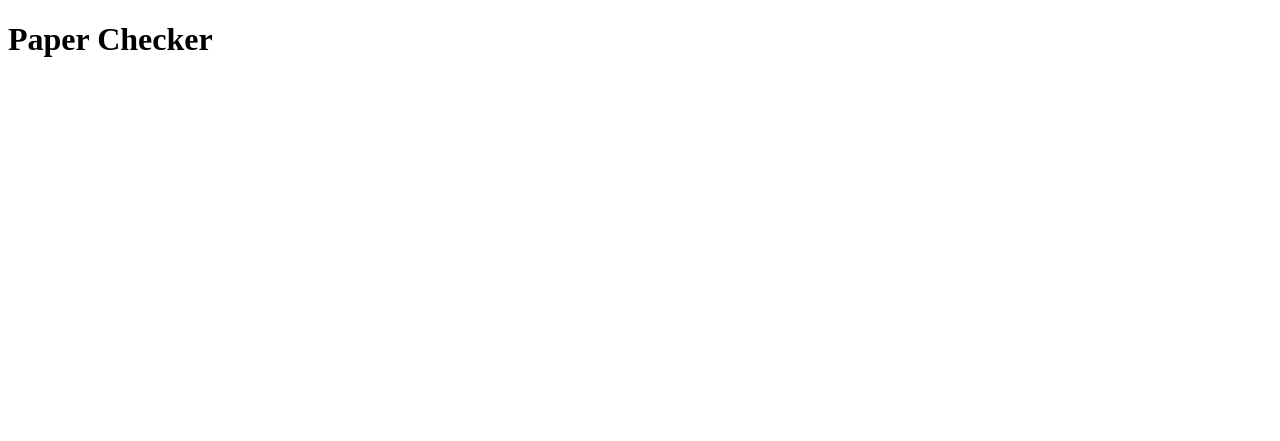
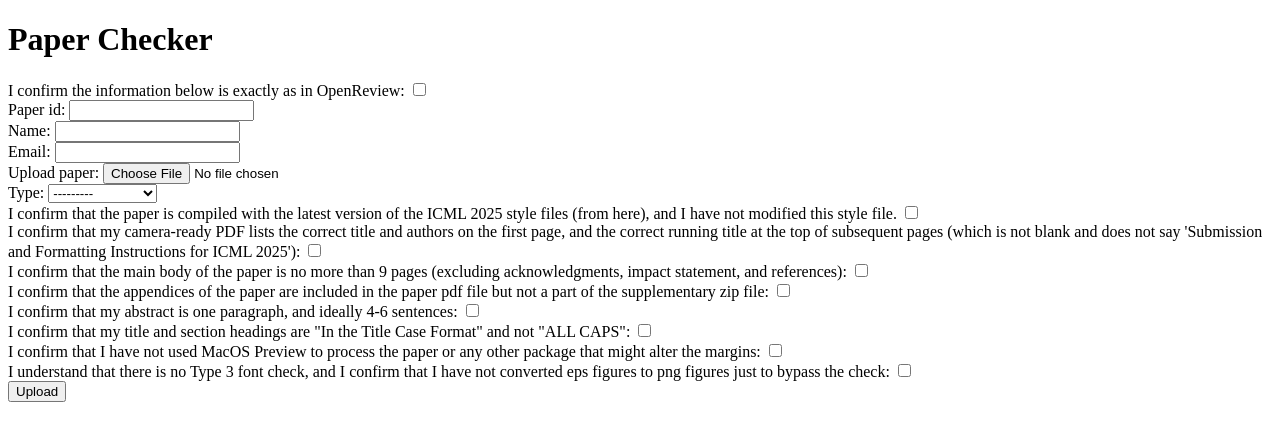
Before and after one commit to leetncamp/paperchecker, a Django app: page /upload/ in a window 1280 px wide. Before the commit the part shown is almost empty. Shown: the top 441 px of the page. Run offline with Django 5.2, Linux system fonts and the light colour scheme.

Commit message:
Integrate file upload form with validation into the upload view and template.

```diff
--- a/upload/templates/upload/upload.html
+++ b/upload/templates/upload/upload.html
@@ -6,5 +6,9 @@
 </head>
 <body>
 <h1>Paper Checker</h1>
+<form method="POST" enctype="multipart/form-data">
+    {% csrf_token %}
+    {{ uploadForm }}
+    <button type="submit">Upload</button>
 </body>
 </html>
--- a/upload/views.py
+++ b/upload/views.py
@@ -1,7 +1,33 @@
+from django import forms
 from django.shortcuts import render
+from .models import Upload
 
+class UploadForm(forms.ModelForm):
+    class Meta:
+        model = Upload
+        exclude = []
+        labels = {
+            'confirm_exactly_as_in_openreview': 'I confirm the information below is exactly as in OpenReview',
+            'confirm_styles': 'I confirm that the paper is compiled with the latest version of the ICML 2025 style '
+                              'files (from here), and I have not modified this style file.',
+            'confirm_title': "I confirm that my camera-ready PDF lists the correct title and authors on the first "
+                             "page, and the correct running title at the top of subsequent pages (which is not blank "
+                             "and does not say 'Submission and Formatting Instructions for ICML 2025')",
+            'confirm_9_pages': 'I confirm that the main body of the paper is no more than 9 pages (excluding '
+                               'acknowledgments, impact statement, and references)',
+            'confirm_appendices': 'I confirm that the appendices of the paper are included in the paper pdf file but '
+                                  'not a part of the supplementary zip file',
+            'confirm_abstract': 'I confirm that my abstract is one paragraph, and ideally 4-6 sentences',
+            'confirm_title_case': 'I confirm that my title and section headings are "In the Title Case Format" and '
+                                  'not "ALL CAPS"',
+            'confirm_macos_preview': 'I confirm that I have not used MacOS Preview to process the paper or any other '
+                                     'package that might alter the margins',
+            'confirm_type_3_fonts': 'I understand that there is no Type 3 font check, and I confirm that I have not '
+                                    'converted eps figures to png figures just to bypass the check',
+        }
 
 
 
 def upload(request):
-    return render(request, 'upload/upload.html')
+    uploadForm = UploadForm()
+    return render(request, 'upload/upload.html', locals())
```
Also changed, not shown: upload/forms.py (deleted, +0 -27 lines).
